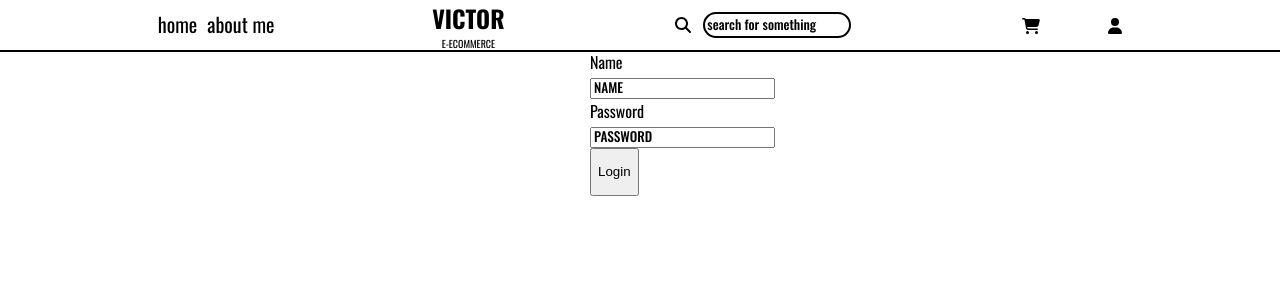
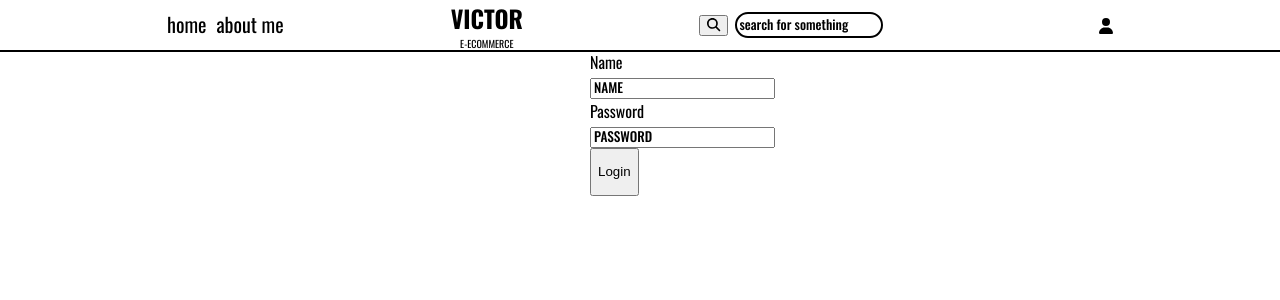
Before and after one commit to victorCodeStuff/E-commerce-website-using-Node.js-React.js-Express.JS-mySQL-and-JWTs, a React (Vite) app in the folder client/: page /login in a window 1280 px wide. Shown: the top 300 px of the page. Built offline with nearby package versions, Linux system fonts and the light colour scheme.

Commit message:
Search System completed

```diff
--- a/client/src/App.css
+++ b/client/src/App.css
@@ -59,7 +59,7 @@ form{
   display: flex;
   flex-direction: column;
 }
-  #navSearchInput{
+  #navSearchInputWrapper{
     width: 200px;
     height: 30px;
     justify-content: space-evenly;
@@ -69,7 +69,7 @@ form{
     align-items: center;
     border-radius:30px;
   }
-  #navSearchInput > input{
+  #navSearchInputWrapper > input{
     width: 70%;
     height: 20px;
     border: 2px solid black;
@@ -83,17 +83,11 @@ form{
     font-weight: 500;
     font-family: 'oswald';
   }
-#userIcons{
-  display: flex;
-  justify-content: space-between;
-  width: 100px;
-  padding: 0px;
-}
   #userIcons > li > svg{
  color: black;
  }
 #userIcons > li > svg:hover{
-  color: rgb(79, 79, 79);
+  color: rgb(27, 103, 19);
 
  }
 #userIconUser > div{
--- a/client/src/App.jsx
+++ b/client/src/App.jsx
@@ -32,7 +32,6 @@ function App() {
   let location = useLocation();
 
   useEffect(() => {
-
     let currentToken = Cookie.get("token");
     console.log("Route changed to:", location.pathname);
     if (
@@ -41,13 +40,12 @@ function App() {
       location.pathname !== "/createuser"
     ) {
       try {
-        getResponse()
+        getResponse();
 
         var userStatus = currentResponse;
         console.log("userStatus", userStatus.data);
         if (userStatus.data) {
           console.log(userStatus.data);
-
         } else if (!currentToken) {
           console.log("sdfsdfsdf");
           userStatus = false;
@@ -57,8 +55,13 @@ function App() {
         console.error("Error:", error);
       }
     }
-  }, [location])
+  }, [location]);
 
+  function searchForProduct() {
+    var inputValue = document.getElementById("navSearchInput").value;
+    console.log(inputValue)
+    navigate("/search/"+ inputValue)
+  }
   return (
     <>
       <nav>
@@ -76,27 +79,22 @@ function App() {
           <p>E-ECOMMERCE</p>
         </div>
         <div id="searchWrapper">
-        <div id="navSearchInput">
+          <div id="navSearchInputWrapper">
+            <button  onClick={searchForProduct}>
               <FontAwesomeIcon icon={faMagnifyingGlass} />
-          <input placeholder="search for something" type="text"></input>
+            </button>
+            <input id="navSearchInput" placeholder="search for something" type="text"></input>
           </div>
         </div>
         <ul id="userIcons">
-          <li id="userIconCart">
-            <FontAwesomeIcon icon={faCartShopping} />
 
-          </li>
           <li id="userIconUser">
             <FontAwesomeIcon icon={faUser} />
-            <div>
-            asdasda
-            adasdasd
-            </div>
+            <div>asdasda adasdasd</div>
           </li>
         </ul>
       </nav>
       <div id="contentWrapper">
-
         <Routes>
           <Route
             path="/"
@@ -107,8 +105,11 @@ function App() {
           <Route path="/dashboard" element={<Dashboard />}></Route>
           <Route path="/search/:searchKeyWord" element={<Search />}></Route>
           <Route path="/aboutme" element={<AboutMe />}></Route>
-        <Route path="/product" element={<Product/>}></Route>
-        <Route path="/product/:productId/:productName" element={<ProductDetails/>}></Route>
+          <Route path="/product" element={<Product />}></Route>
+          <Route
+            path="/product/:productId/:productName"
+            element={<ProductDetails />}
+          ></Route>
         </Routes>
       </div>
     </>
--- a/client/src/pages/Search.jsx
+++ b/client/src/pages/Search.jsx
@@ -1,6 +1,7 @@
 import { useEffect, useState } from "react";
 import { useParams } from "react-router-dom";
 import axios from "axios";
+import redirectClick from "../utils/redirectingAfterClick";
 
 const Search = () => {
   const [ currentProducts, setCurrentProducts ] = useState([]);
@@ -36,7 +37,7 @@ console.log('currentProducts:', SearchedProduct)
             <div
               id={item.id}
               name={`${item.productsName}`}
-
+              onClick={redirectClick}
               className={`productsContainer ${item.productsName}`}
               key={item.id}
             >
--- a/client/src/utils/redirectingAfterClick.js
+++ b/client/src/utils/redirectingAfterClick.js
@@ -3,11 +3,12 @@ export default function redirectClick(event) {
   to his own page
   */
   const currentProduct = event.currentTarget;
+  console.log(currentProduct.id)
   const currentProductWithouFirstClass = Array.from(
     currentProduct.classList
   ).slice(1);
   const currentProductJoin = currentProductWithouFirstClass.join(" ");
   window.location.replace(
-    `${window.location.pathname}/${currentProduct.id}/${currentProductJoin}`
+    `/product/${currentProduct.id}/${currentProductJoin}`
   );
 }
```
Also changed, not shown: 1 other file (tests, documents, lock files or other folders). Lines whose indentation alone changed are shown as unchanged.
